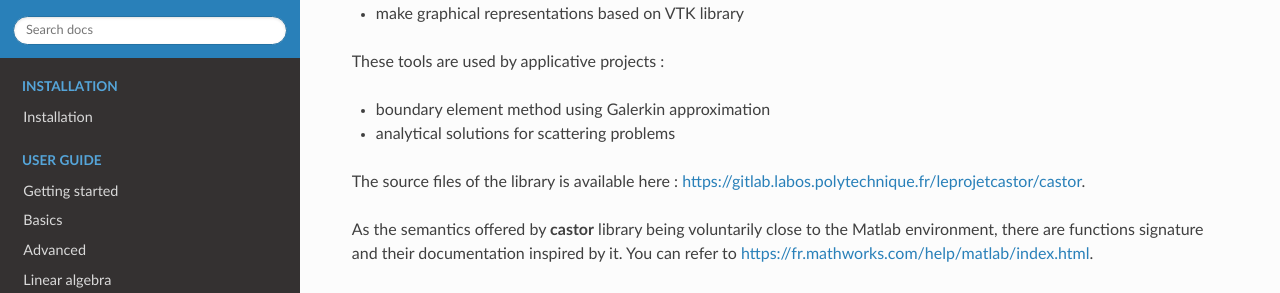
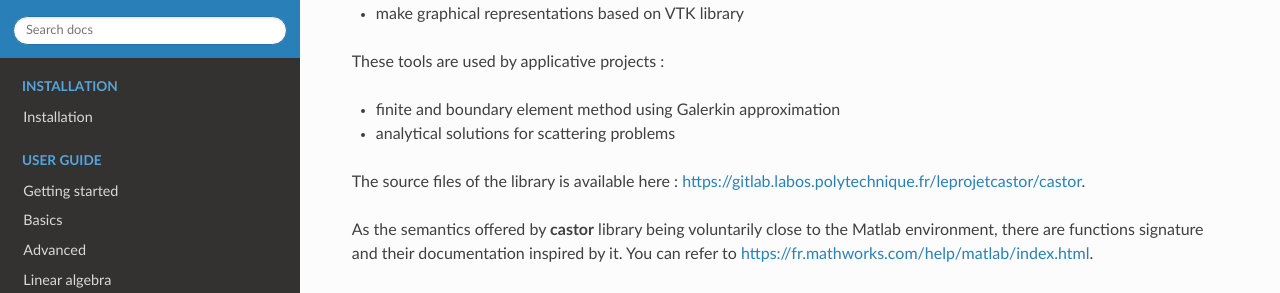
Before and after one commit to leprojetcastor/castor, a Sphinx documentation site: the page built from doc/source/index.rst, in a window 1280 px wide and 900 px high, scrolled down 432 px. Shown: the part 158-451 px from the top of the window. Built offline with Sphinx 7.4.7 and the Read the Docs theme 2.0.0, drawn with Linux system fonts in a browser that asks for light colours.

Commit message:
add modif in doc.

```diff
--- a/doc/source/bembuilder.rst
+++ b/doc/source/bembuilder.rst
@@ -3,4 +3,4 @@
 Bembuilder
 ==========
 
-`Repository <https://gitlab.labos.polytechnique.fr/aussal/bembuilder>`_
+The project can be found here : `<ihttps://gitlab.labos.polytechnique.fr/leprojetcastor/fembem>`_.
--- a/doc/source/index.rst
+++ b/doc/source/index.rst
@@ -13,7 +13,7 @@ The **castor** library provides tools to :
 
 These tools are used by applicative projects :
 
-- boundary element method using Galerkin approximation
+- finite and boundary element method using Galerkin approximation
 - analytical solutions for scattering problems
 
 The source files of the library is available here : `<https://gitlab.labos.polytechnique.fr/leprojetcastor/castor>`_.
```
